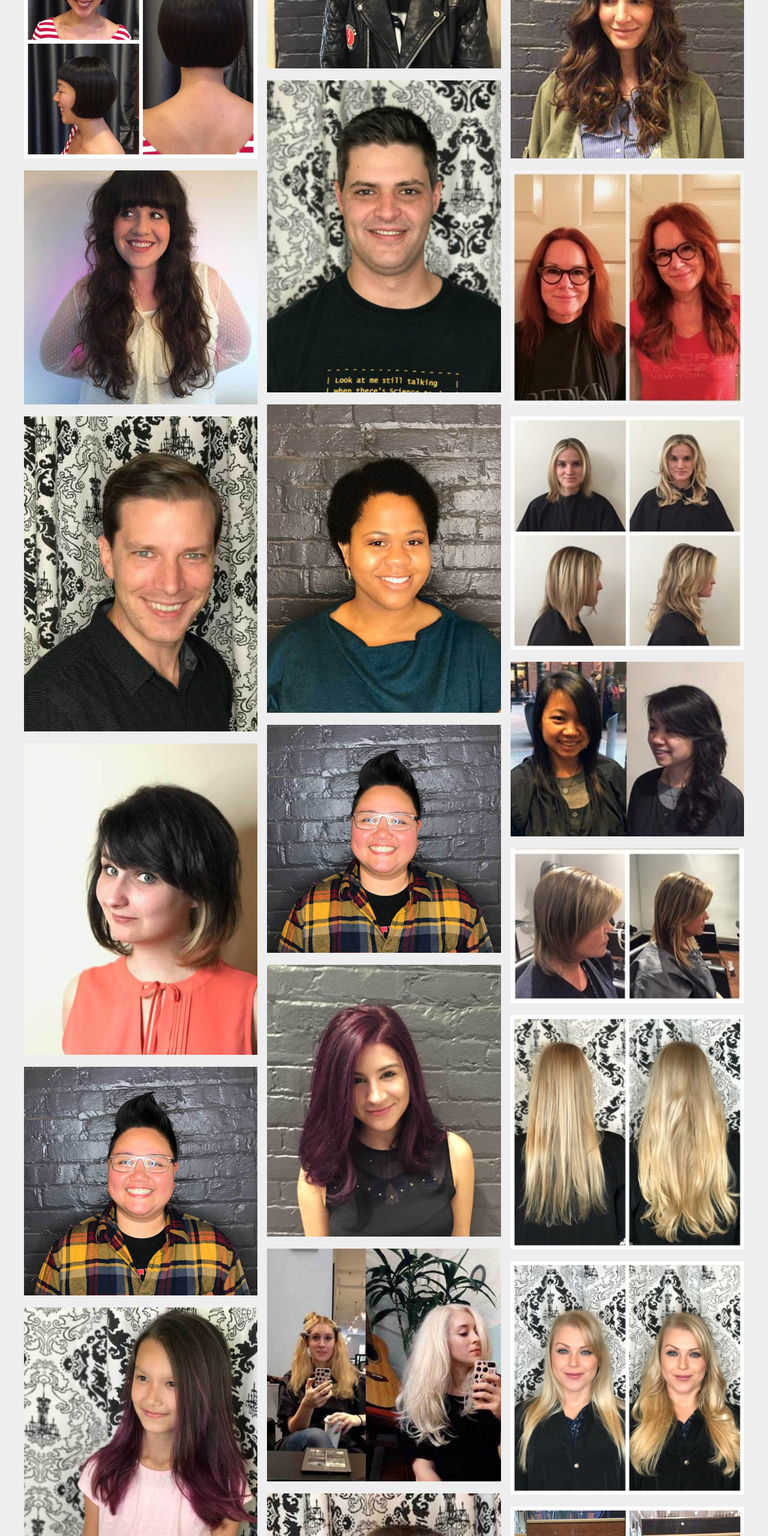
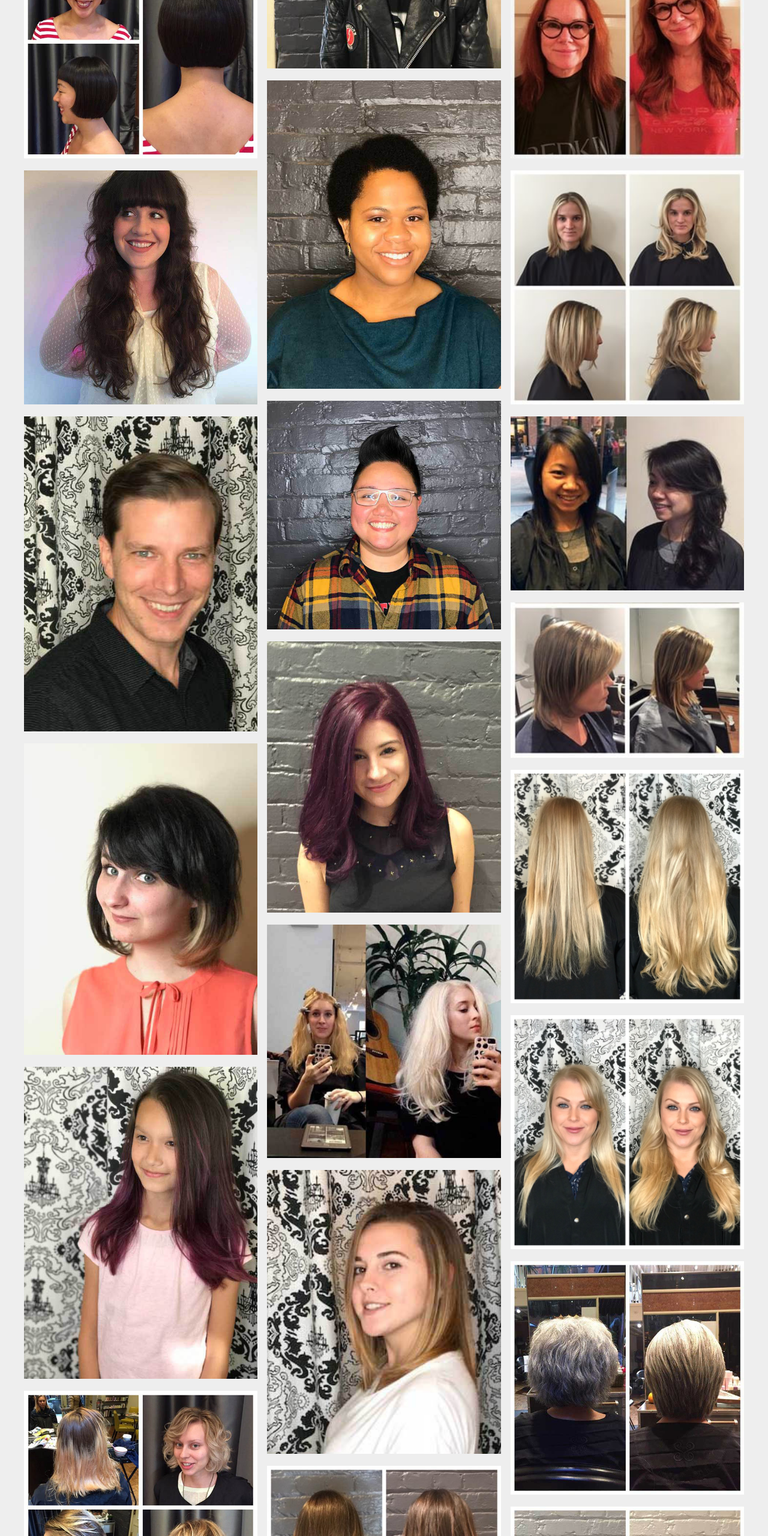
Before and after one commit to Coreyp319/AshySite, a plain HTML site: page index.html in a window 1280 px wide. Shown: the part 5480-8040 px from the top of the page at 60% size. Drawn offline with nearby package versions, Linux system fonts and the light colour scheme; some packages are replaced by stand-ins of ours.

Commit message:
edited portfolio

```diff
--- a/index.html
+++ b/index.html
@@ -242,9 +242,6 @@
                     <img src="img/handtinytrans.gif" data-src="img/Portfolio/style-color-cut7.jpg" alt="" />
                 </div>
                 <div class="tile scale-anm stylings all b-lazy">
-                    <img src="img/handtinytrans.gif" data-src="img/Portfolio/style-cut8.jpg" alt="" />
-                </div>
-                <div class="tile scale-anm stylings all b-lazy">
                     <img src="img/handtinytrans.gif" data-src="img/Portfolio/style-balayage-cut2.jpg" alt="" />
                 </div>
                 <div class="tile scale-anm stylings all b-lazy">
@@ -258,9 +255,6 @@
                 </div>
                 <div class="tile scale-anm stylings all b-lazy">
                     <img src="img/handtinytrans.gif" data-src="img/Portfolio/style-color-cut11.jpg" alt="" />
-                </div>
-                <div class="tile scale-anm stylings all b-lazy">
-                    <img src="img/handtinytrans.gif" data-src="img/Portfolio/style-cut9.jpg" alt="" />
                 </div>
                 <div class="tile scale-anm stylings all b-lazy">
                     <img src="img/handtinytrans.gif" data-src="img/Portfolio/style-color-cut3.jpg" alt="" />
```
